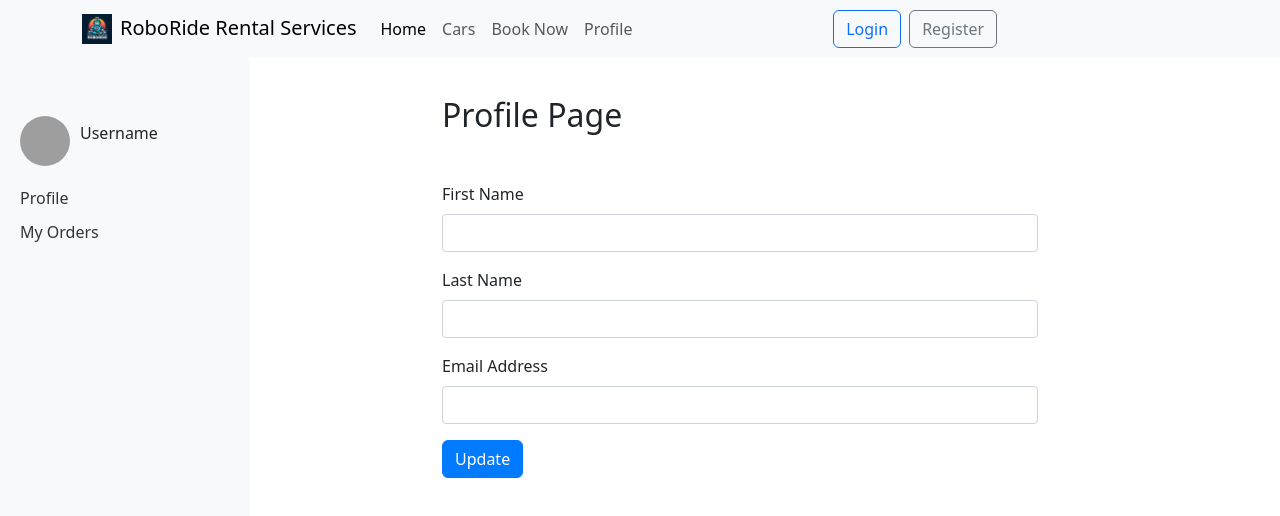
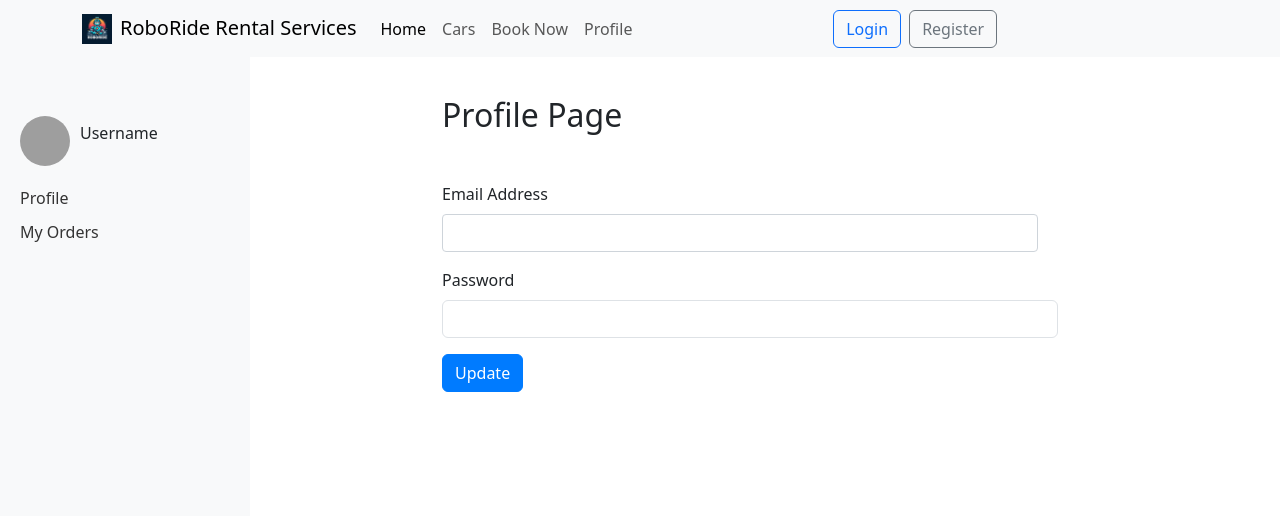
Before and after one commit to EarthCaspian/project-rbride, a React (Create React App) app: page /profile in a window 1280 px wide. Shown: the top 516 px of the page. Built offline with nearby package versions, Linux system fonts and the light colour scheme; grey boxes are pictures that could not be loaded.

Commit message:
profile page v1

```diff
--- a/package.json
+++ b/package.json
@@ -15,6 +15,7 @@
     "axios": "^1.6.5",
     "bootstrap": "^5.3.2",
     "formik": "^2.4.5",
+    "jsonwebtoken": "^9.0.2",
     "react": "^18.2.0",
     "react-bootstrap": "^2.10.0",
     "react-datepicker": "^4.25.0",
--- /dev/null
+++ b/src/models/requests/UpdateProfileModel.ts
@@ -0,0 +1,4 @@
+export interface UpdateProfileModel {
+    email: string;
+    password: string;
+}
--- /dev/null
+++ b/src/models/response/GetProfileModel.ts
@@ -0,0 +1,4 @@
+export interface GetProfileModel {
+    email: string;
+    password: string;
+}
--- a/src/pages/Profile/Profile/Profile.tsx
+++ b/src/pages/Profile/Profile/Profile.tsx
@@ -1,94 +1,70 @@
 import React, { useState, useEffect } from 'react';
 import './Profile.css';
 import Sidebar from '../Sidebar/Sidebar';
+import TokenService from '../../../services/TokenService';
+import * as Yup from 'yup';
+import ProfileService from '../../../services/ProfileService';
+
+// ProfileModel oluşturuldu
+const ProfileModel = Yup.object().shape({
+    email: Yup.string().email('Invalid email').required('Email is required'),
+    password: Yup.string().required('Password is required')
+});
 
 const Profile = () => {
-    // State to store user information
     const [user, setUser] = useState({
-        firstName: '',
-        lastName: '',
-        email: ''
+        email: '',
+        password: '',
     });
-    const [userId, setUserId] = useState(''); // State to store user ID
 
-    // useEffect to fetch user data when userId changes
     useEffect(() => {
-        if (!userId) return; // Exit early if userId is empty
+        const token = TokenService.getToken();
+        if (token) {
+            fetchUserDetails();
+        }
+    }, []);
 
-        // Example API request (replace with your own API)
-        fetch(`http://localhost:8080/users/getById/${userId}`)
-            .then(response => response.json())
+    const fetchUserDetails = () => {
+        ProfileService.getProfile() // Profil servisini kullanarak profil bilgilerini alıyoruz
         .then(data => {
-                setUser(data); // Update user state with fetched data
+            setUser(data);
         })
         .catch(error => console.error('Error fetching user data:', error));
-    }, [userId]); // Re-run effect when userId changes
-
-    // Function to update first name
-    const updateFirstName = (e: React.ChangeEvent<HTMLInputElement>) => {
-        setUser(prevState => ({
-            ...prevState,
-            firstName: e.target.value
-        }));
 };
 
-    // Function to update last name
-    const updateLastName = (e: React.ChangeEvent<HTMLInputElement>) => {
-        setUser(prevState => ({
-            ...prevState,
-            lastName: e.target.value
-        }));
-    };
-
-    // Function to update email
-    const updateEmail = (e: React.ChangeEvent<HTMLInputElement>) => {
+    const updateEmail = (e : any) => {
         setUser(prevState => ({
             ...prevState,
             email: e.target.value
         }));
     };
 
-    // Function to handle form submission
-    const handleSubmit = (e: React.FormEvent) => {
+    const updatePassword = (e : any) => {
+        setUser(prevState => ({
+            ...prevState,
+            password: e.target.value
+        }));
+    };
+
+    const handleSubmit = (e : any) => {
         e.preventDefault();
-        // Example code to update user data (replace with your own logic)
-        fetch(`http://localhost:8080/users/update/${userId}`, {
-            method: 'PUT',
-            headers: {
-                'Content-Type': 'application/json'
-            },
-            body: JSON.stringify(user)
-        })
-        .then(response => response.json())
+        ProfileModel.validate(user)
+            .then(() => {
+                ProfileService.updateProfile(user) // Profil servisini kullanarak profil bilgilerini güncelliyoruz
                     .then(data => {
                         console.log('User data updated:', data);
                     })
                     .catch(error => console.error('Error updating user data:', error));
+            })
+            .catch(error => console.error('Validation error:', error));
     };
+
 
     return (
         <div className="profile container mt-5">
             <Sidebar />
             <h2 className="title">Profile Page</h2>
             <form onSubmit={handleSubmit}>
-                <div className="form-group">
-                    <label>First Name</label>
-                    <input
-                        type="text"
-                        className="form-control"
-                        value={user.firstName}
-                        onChange={updateFirstName}
-                    />
-                </div>
-                <div className="form-group">
-                    <label>Last Name</label>
-                    <input
-                        type="text"
-                        className="form-control"
-                        value={user.lastName}
-                        onChange={updateLastName}
-                    />
-                </div>
                 <div className="form-group">
                     <label>Email Address</label>
                     <input
@@ -98,6 +74,15 @@ const Profile = () => {
                         onChange={updateEmail}
                     />
                 </div>
+                <div className="form-group">
+                    <label>Password</label>
+                    <input
+                        type="password"
+                        className="form-control"
+                        value={user.password}
+                        onChange={updatePassword}
+                    />
+                </div>
                 <button type="submit" className="btn btn-primary">Update</button>
             </form>
         </div>
--- /dev/null
+++ b/src/services/ProfileService.ts
@@ -0,0 +1,23 @@
+import axios, { AxiosResponse } from "axios";
+import { GetProfileModel } from "../models/response/GetProfileModel";
+
+
+const ProfileService = {
+    getProfile(userID : any) {
+        return fetch(`/api/profiles/${userID}`)
+            .then(response => response.json());
+    },
+
+    updateProfile(userID : any, userData : any) {
+        return fetch(`/api/profiles/${userID}`, {
+            method: 'PUT',
+            headers: {
+                'Content-Type': 'application/json'
+            },
+            body: JSON.stringify(userData)
+        })
+        .then(response => response.json());
+    }
+};
+
+export default ProfileService;
--- a/src/services/TokenService.ts
+++ b/src/services/TokenService.ts
@@ -1,3 +1,5 @@
+
+
 class TokenService {
     getToken() {
         return localStorage.getItem("token");
@@ -5,6 +7,28 @@ class TokenService {
     setToken(token: string){
         localStorage.setItem("token", token)
     }
+
+    getUserID() {
+        const token = this.getToken();
+        if (token) {
+            try {
+                const decodedToken: any = jwt.decode(token);
+                if (decodedToken && decodedToken.sub) {
+                    return decodedToken.sub;
+                } else {
+                    console.error('Token içinde kullanıcı kimliği bulunamadı');
+                    return null;
+                }
+            } catch (error) {
+                console.error('Token çözülürken bir hata oluştu:', error);
+                return null;
+            }
+        } else {
+            console.error('Token bulunamadı');
+            return null;
+        }
+    }
 }
 
+
 export default new TokenService();
```
Also changed, not shown: 1 other file (tests, documents, lock files or other folders). Lines whose indentation alone changed are shown as unchanged.
